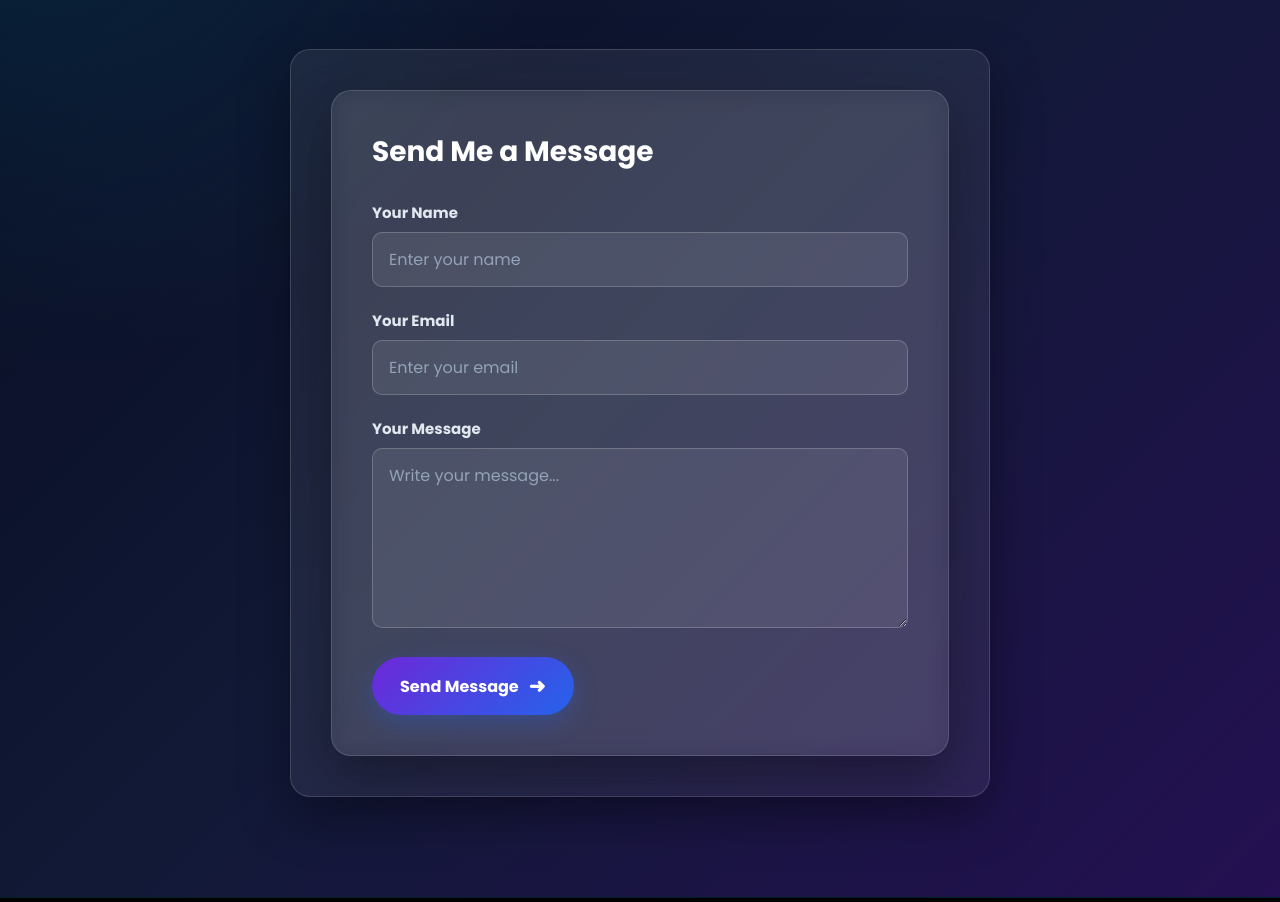
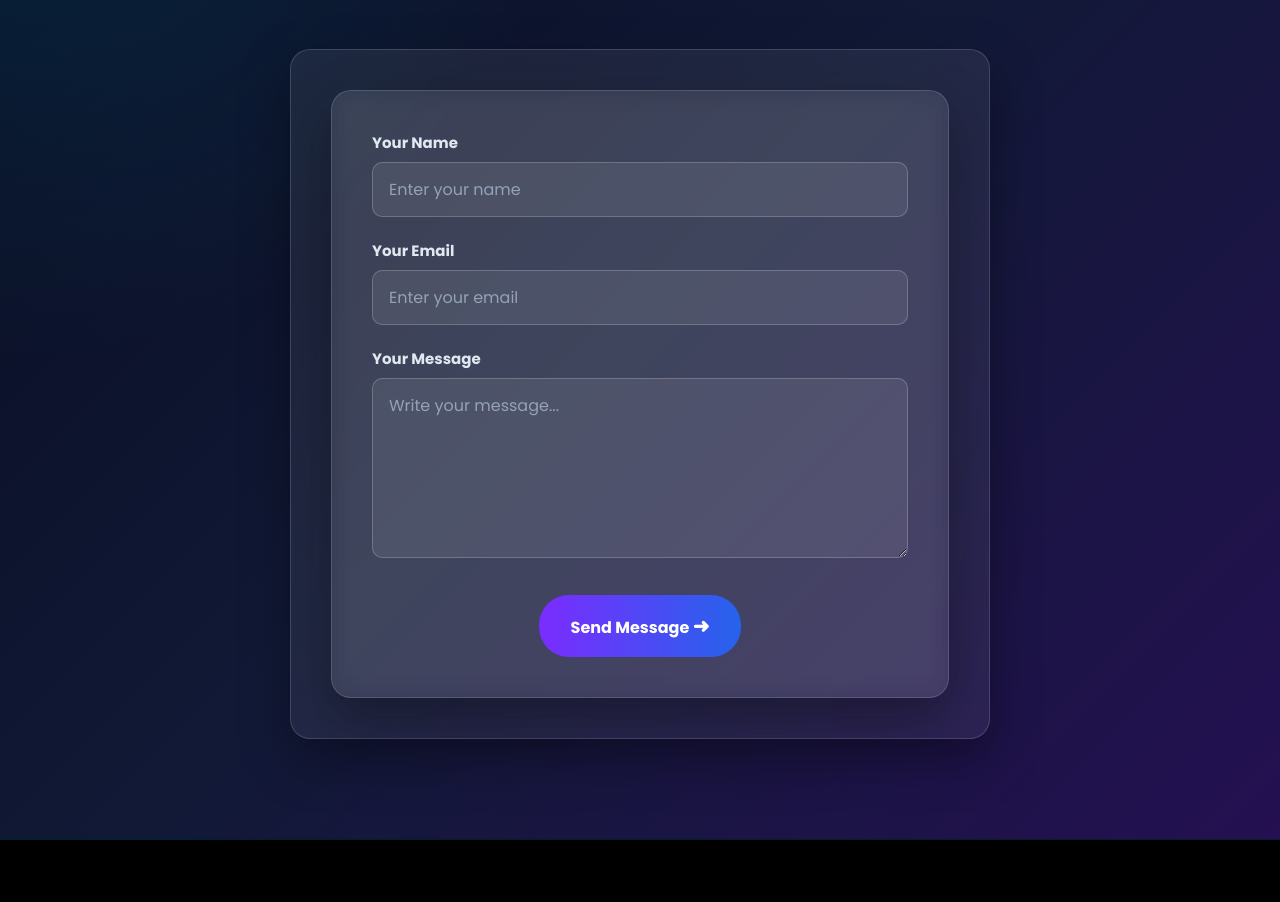
Before and after one commit to arulx1234/Myportfolio, a plain HTML site: page index.html in a window 1280 px wide. Shown: the part 3540-4442 px from the top of the page. Drawn offline with Linux system fonts and the light colour scheme.

Commit message:
Update portfolio

```diff
--- a/index.html
+++ b/index.html
@@ -322,7 +322,7 @@ experience.
 
             <form id="contact-form" class="contact-form" action="https://formspree.io/f/myegwkva" method="POST">
 
-            <h3>Send Me a Message</h3>
+            <!-- <h3>Send Me a Message</h3> -->
 
 
                 <div class="form-group">
--- a/style.css
+++ b/style.css
@@ -1355,43 +1355,26 @@ footer {
 /* Submit Button */
 
 .submit-btn {
+    display: block;
+    margin: 30px auto 0;
+
+    padding: 16px 32px;
     border: none;
-
-    padding: 14px 28px;
-
     border-radius: 30px;
 
-    background: linear-gradient(
-        135deg,
-        #6d28d9,
-        #2563eb
-    );
-
+    background: linear-gradient(90deg, #7b2cff, #2563eb);
     color: white;
 
     font-size: 16px;
-
     font-weight: bold;
-
     cursor: pointer;
 
-    display: inline-flex;
-
-    align-items: center;
-
-    gap: 10px;
-
-    transition: 0.3s;
-
-    box-shadow:
-        0 8px 25px rgba(37, 99, 235, 0.3);
+    transition: 0.3s ease;
 }
 
 .submit-btn:hover {
-    transform: translateY(-4px);
-
-    box-shadow:
-        0 12px 30px rgba(37, 99, 235, 0.45);
+    transform: translateY(-3px);
+    box-shadow: 0 10px 25px rgba(37, 99, 235, 0.35);
 }
 
 .submit-btn span {
```
Also changed, not shown: projectecommerce.html (+1 -1 lines), projectportfolio.html (+1 -1 lines), projectstubot.html (+1 -1 lines).
